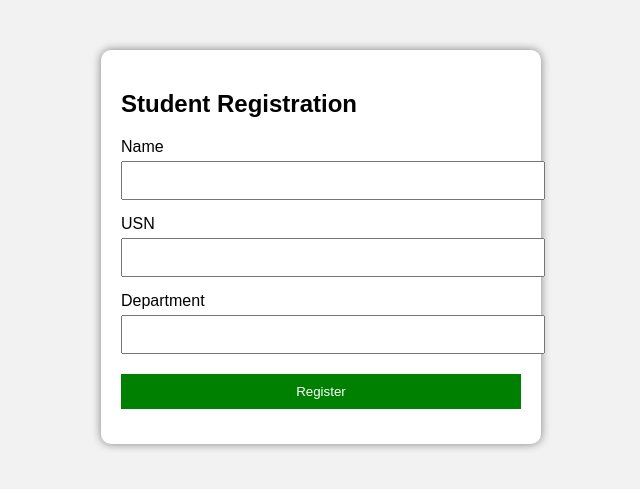
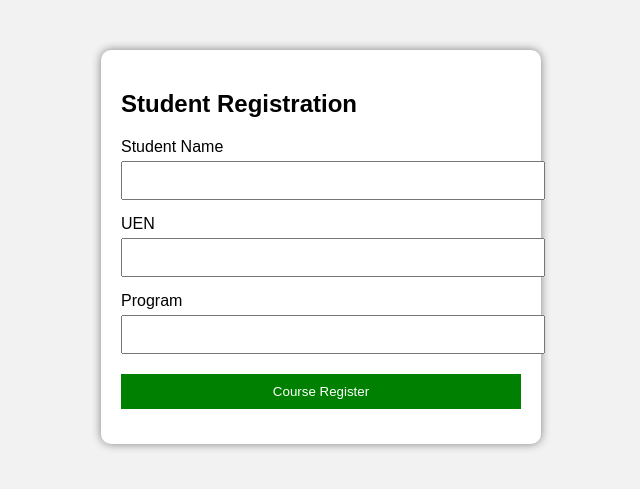
Before and after one commit to dckiranvu/StudentRegistration, a Python web app: template templates/index.html in a window 1280 px wide. Shown: the top 489 px of the page, without its empty margins (319-959 px from the left). Run offline with Jinja, Linux system fonts and the light colour scheme; the template is opened without the code that fills it, so the values that code supplies are empty.

Commit message:
V1 Created frontend2

```diff
--- a/templates/index.html
+++ b/templates/index.html
@@ -18,21 +18,21 @@
 
 <form action="/register" method="POST">
 
-<label>Name</label>
+<label>Student Name</label>
 
 <input
 type="text"
 name="name"
 required>
 
-<label>USN</label>
+<label>UEN</label>
 
 <input
 type="text"
-name="usn"
+name="UEN"
 required>
 
-<label>Department</label>
+<label>Program</label>
 
 <input
 type="text"
@@ -41,7 +41,7 @@ required>
 
 <input
 type="submit"
-value="Register">
+value="Course Register">
 
 </form>
 
```
